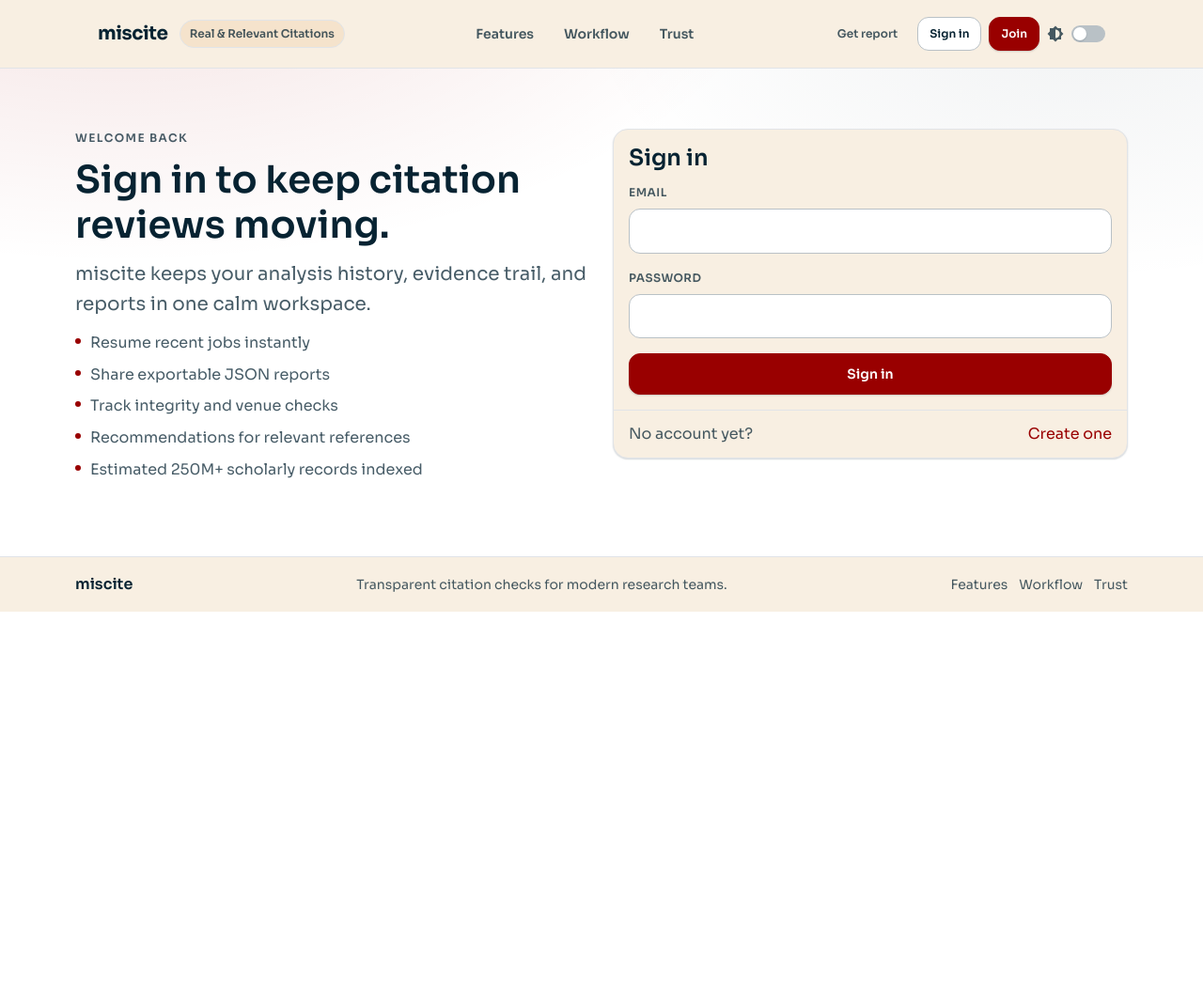
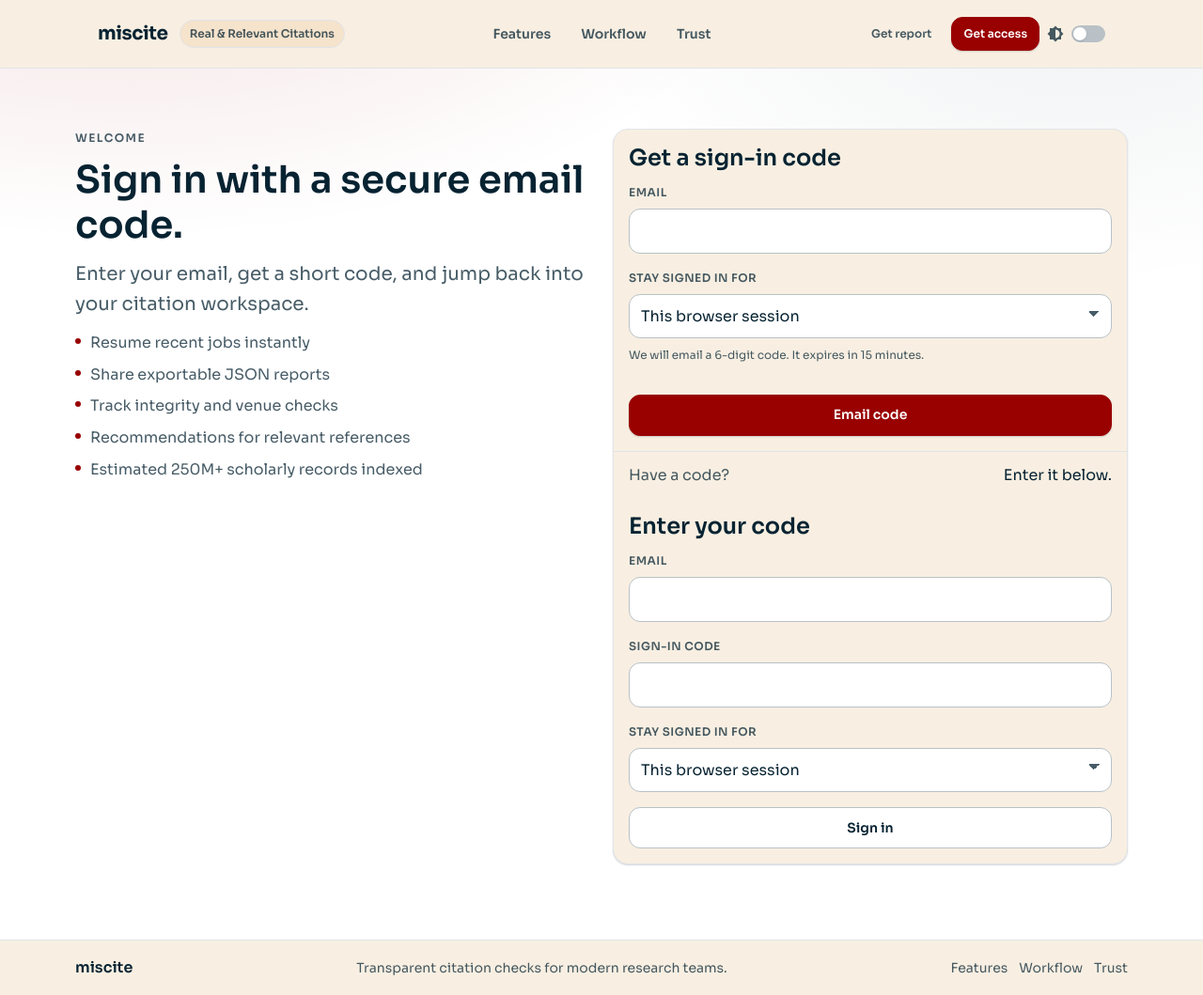
Before and after one commit to ma-ji/miscite, a FastAPI app: page /login in a window 1280 px wide. Shown: the whole page at 94% size. Before the commit the page ends 651 px from the top, so only its background shows below. Run offline with FastAPI, Linux system fonts and the light colour scheme; some libraries are stand-ins or nearby versions.

Commit message:
update login process

```diff
--- a/server/main.py
+++ b/server/main.py
@@ -30,7 +30,7 @@ def create_app() -> FastAPI:
     app.add_middleware(
         BodySizeLimitMiddleware,
         max_body_bytes=settings.max_body_mb * 1024 * 1024,
-        include_paths=("/upload", "/register", "/login", "/reports/access", "/billing", "/jobs"),
+        include_paths=("/upload", "/login", "/reports/access", "/billing", "/jobs"),
     )
     app.add_middleware(SecurityHeadersMiddleware, settings=settings)
 
--- a/server/miscite/middleware.py
+++ b/server/miscite/middleware.py
@@ -22,11 +22,12 @@ class SecurityHeadersMiddleware(BaseHTTPMiddleware):
         nonce = getattr(request.state, "csp_nonce", "")
         csp_parts = [
             "default-src 'self'",
-            f"script-src 'self' 'nonce-{nonce}'",
+            f"script-src 'self' 'nonce-{nonce}' https://challenges.cloudflare.com",
             "style-src 'self' 'unsafe-inline' https://fonts.googleapis.com",
             "font-src 'self' https://fonts.gstatic.com",
             "img-src 'self' data:",
-            "connect-src 'self'",
+            "connect-src 'self' https://challenges.cloudflare.com",
+            "frame-src https://challenges.cloudflare.com",
             "frame-ancestors 'none'",
             "base-uri 'self'",
             "form-action 'self'",
--- a/server/miscite/routes/auth.py
+++ b/server/miscite/routes/auth.py
@@ -1,13 +1,17 @@
 from __future__ import annotations
+
+import datetime as dt
+import secrets
 
 from fastapi import APIRouter, Depends, Form, Request
 from fastapi.responses import RedirectResponse
-from sqlalchemy import select
+from sqlalchemy import delete, select
 from sqlalchemy.orm import Session
 
 from server.miscite.config import Settings
 from server.miscite.db import db_session
-from server.miscite.models import User
+from server.miscite.email import send_login_code_email
+from server.miscite.models import LoginCode, User
 from server.miscite.rate_limit import enforce_rate_limit
 from server.miscite.security import (
     clear_csrf_cookie,
@@ -15,111 +19,325 @@ from server.miscite.security import (
     create_session,
     delete_session,
     get_session_cookie,
+    hash_login_code,
     hash_password,
     require_csrf,
     require_user,
     set_csrf_cookie,
     set_session_cookie,
-    verify_password,
 )
+from server.miscite.turnstile import verify_turnstile
 from server.miscite.web import template_context, templates
 
 router = APIRouter()
 
 
-@router.get("/login")
-def login_page(request: Request):
-    return templates.TemplateResponse("login.html", template_context(request, title="Login"))
+_SESSION_CHOICES = {
+    "session": {"label": "This session", "days": None},
+    "7": {"label": "7 days", "days": 7},
+    "30": {"label": "30 days", "days": 30},
+}
 
 
-@router.post("/login")
-def login_action(
+def _normalize_email(value: str) -> str:
+    return value.strip().lower()
+
+
+def _session_choice(raw: str | None, settings: Settings) -> tuple[str, int, bool]:
+    key = (raw or "").strip().lower()
+    if key not in _SESSION_CHOICES:
+        key = "session"
+    days = _SESSION_CHOICES[key]["days"]
+    if days is None:
+        return key, settings.session_days, False
+    return key, int(days), True
+
+
+def _generate_login_code(length: int) -> str:
+    value = secrets.randbelow(10**length)
+    return str(value).zfill(length)
+
+
+def _mailgun_ready(settings: Settings) -> bool:
+    return bool(settings.mailgun_api_key and settings.mailgun_domain and settings.mailgun_sender)
+
+
+def _turnstile_ready(settings: Settings) -> bool:
+    return bool(settings.turnstile_site_key and settings.turnstile_secret_key)
+
+
+def _client_ip(request: Request, settings: Settings) -> str | None:
+    if settings.trust_proxy:
+        forwarded = request.headers.get("x-forwarded-for", "")
+        if forwarded:
+            return forwarded.split(",")[0].strip()
+    client = request.client
+    return client.host if client else None
+
+
+@router.get("/login")
+def login_page(request: Request, email: str | None = None, session_length: str | None = None):
+    settings: Settings = request.app.state.settings
+    session_choice, _, _ = _session_choice(session_length, settings)
+    return templates.TemplateResponse(
+        "login.html",
+        template_context(
+            request,
+            title="Sign in",
+            login_email=email or "",
+            session_choice=session_choice,
+            code_sent=False,
+            login_code_length=settings.login_code_length,
+            login_code_ttl_minutes=settings.login_code_ttl_minutes,
+            turnstile_site_key=settings.turnstile_site_key,
+        ),
+    )
+
+
+@router.post("/login/request")
+def login_request(
     request: Request,
     email: str = Form(...),
-    password: str = Form(...),
+    session_length: str = Form("session"),
+    turnstile_response: str = Form("", alias="cf-turnstile-response"),
     db: Session = Depends(db_session),
 ):
     settings: Settings = request.app.state.settings
     enforce_rate_limit(
         request,
         settings=settings,
-        key="login",
-        limit=settings.rate_limit_login,
+        key="login_request",
+        limit=settings.rate_limit_login_request,
         window_seconds=settings.rate_limit_window_seconds,
     )
-    normalized_email = email.strip().lower()
-    user = db.scalar(select(User).where(User.email == normalized_email))
-    if user is None or not verify_password(password, user.password_hash):
+    normalized_email = _normalize_email(email)
+    session_choice, _, _ = _session_choice(session_length, settings)
+    if not normalized_email:
         return templates.TemplateResponse(
             "login.html",
             template_context(
                 request,
-                title="Login",
-                flash={"level": "red", "message": "Invalid email or password."},
+                title="Sign in",
+                login_email="",
+                session_choice=session_choice,
+                code_sent=False,
+                login_code_length=settings.login_code_length,
+                login_code_ttl_minutes=settings.login_code_ttl_minutes,
+                turnstile_site_key=settings.turnstile_site_key,
+                flash={"level": "red", "message": "Enter a valid email address."},
             ),
-            status_code=401,
+            status_code=400,
         )
 
-    token, csrf = create_session(db, user=user, session_days=settings.session_days)
-    response = RedirectResponse("/dashboard", status_code=303)
-    set_session_cookie(response, token=token, settings=settings)
-    set_csrf_cookie(response, token=csrf, settings=settings)
-    return response
+    if not _turnstile_ready(settings):
+        return templates.TemplateResponse(
+            "login.html",
+            template_context(
+                request,
+                title="Sign in",
+                login_email=normalized_email,
+                session_choice=session_choice,
+                code_sent=False,
+                login_code_length=settings.login_code_length,
+                login_code_ttl_minutes=settings.login_code_ttl_minutes,
+                turnstile_site_key=settings.turnstile_site_key,
+                flash={"level": "red", "message": "Turnstile is not configured. Contact support."},
+            ),
+            status_code=503,
+        )
+
+    ok, error = verify_turnstile(
+        settings,
+        token=turnstile_response,
+        remote_ip=_client_ip(request, settings),
+    )
+    if not ok:
+        return templates.TemplateResponse(
+            "login.html",
+            template_context(
+                request,
+                title="Sign in",
+                login_email=normalized_email,
+                session_choice=session_choice,
+                code_sent=False,
+                login_code_length=settings.login_code_length,
+                login_code_ttl_minutes=settings.login_code_ttl_minutes,
+                turnstile_site_key=settings.turnstile_site_key,
+                flash={"level": "red", "message": error or "Turnstile verification failed."},
+            ),
+            status_code=403,
+        )
+
+    if not _mailgun_ready(settings):
+        return templates.TemplateResponse(
+            "login.html",
+            template_context(
+                request,
+                title="Sign in",
+                login_email=normalized_email,
+                session_choice=session_choice,
+                code_sent=False,
+                login_code_length=settings.login_code_length,
+                login_code_ttl_minutes=settings.login_code_ttl_minutes,
+                turnstile_site_key=settings.turnstile_site_key,
+                flash={"level": "red", "message": "Email delivery is not configured. Contact support."},
+            ),
+            status_code=503,
+        )
+
+    now = dt.datetime.now(dt.UTC)
+    db.execute(delete(LoginCode).where(LoginCode.expires_at < now))
+    db.execute(delete(LoginCode).where(LoginCode.email == normalized_email))
+
+    code = _generate_login_code(settings.login_code_length)
+    db.add(
+        LoginCode(
+            email=normalized_email,
+            code_hash=hash_login_code(code),
+            created_at=now,
+            expires_at=now + dt.timedelta(minutes=settings.login_code_ttl_minutes),
+        )
+    )
+    try:
+        send_login_code_email(settings, to_email=normalized_email, code=code)
+    except Exception:
+        db.rollback()
+        return templates.TemplateResponse(
+            "login.html",
+            template_context(
+                request,
+                title="Sign in",
+                login_email=normalized_email,
+                session_choice=session_choice,
+                code_sent=False,
+                login_code_length=settings.login_code_length,
+                login_code_ttl_minutes=settings.login_code_ttl_minutes,
+                turnstile_site_key=settings.turnstile_site_key,
+                flash={"level": "red", "message": "We could not send your code. Please try again."},
+            ),
+            status_code=502,
+        )
+    db.commit()
+
+    return templates.TemplateResponse(
+        "login.html",
+        template_context(
+            request,
+            title="Sign in",
+            login_email=normalized_email,
+            session_choice=session_choice,
+            code_sent=True,
+            login_code_length=settings.login_code_length,
+            login_code_ttl_minutes=settings.login_code_ttl_minutes,
+            turnstile_site_key=settings.turnstile_site_key,
+            flash={"level": "green", "message": "Check your inbox for your sign-in code."},
+        ),
+    )
 
 
-@router.get("/register")
-def register_page(request: Request):
-    return templates.TemplateResponse("register.html", template_context(request, title="Register"))
-
-
-@router.post("/register")
-def register_action(
+@router.post("/login/verify")
+def login_verify(
     request: Request,
     email: str = Form(...),
-    password: str = Form(...),
+    code: str = Form(...),
+    session_length: str = Form("session"),
     db: Session = Depends(db_session),
 ):
     settings: Settings = request.app.state.settings
     enforce_rate_limit(
         request,
         settings=settings,
-        key="register",
-        limit=settings.rate_limit_register,
+        key="login_verify",
+        limit=settings.rate_limit_login_verify,
         window_seconds=settings.rate_limit_window_seconds,
     )
-    if settings.maintenance_mode:
+    normalized_email = _normalize_email(email)
+    code_value = "".join(code.split())
+    session_choice, session_days, persistent = _session_choice(session_length, settings)
+    if not normalized_email or not code_value:
         return templates.TemplateResponse(
-            "register.html",
+            "login.html",
             template_context(
                 request,
-                title="Register",
-                flash={"level": "amber", "message": settings.maintenance_message},
-            ),
-            status_code=503,
-        )
-    normalized_email = email.strip().lower()
-
-    existing = db.scalar(select(User).where(User.email == normalized_email))
-    if existing is not None:
-        return templates.TemplateResponse(
-            "register.html",
-            template_context(
-                request,
-                title="Register",
-                flash={"level": "amber", "message": "Email already registered. Please login."},
+                title="Sign in",
+                login_email=normalized_email,
+                session_choice=session_choice,
+                code_sent=False,
+                login_code_length=settings.login_code_length,
+                login_code_ttl_minutes=settings.login_code_ttl_minutes,
+                turnstile_site_key=settings.turnstile_site_key,
+                flash={"level": "red", "message": "Enter your email and code."},
             ),
             status_code=400,
         )
 
-    user = User(email=normalized_email, password_hash=hash_password(password))
-    db.add(user)
-    db.flush()
+    now = dt.datetime.now(dt.UTC)
+    db.execute(delete(LoginCode).where(LoginCode.expires_at < now))
+    login_code = db.scalar(
+        select(LoginCode)
+        .where(LoginCode.email == normalized_email)
+        .where(LoginCode.expires_at > now)
+        .order_by(LoginCode.created_at.desc())
+    )
+    if not login_code or hash_login_code(code_value) != login_code.code_hash:
+        return templates.TemplateResponse(
+            "login.html",
+            template_context(
+                request,
+                title="Sign in",
+                login_email=normalized_email,
+                session_choice=session_choice,
+                code_sent=False,
+                login_code_length=settings.login_code_length,
+                login_code_ttl_minutes=settings.login_code_ttl_minutes,
+                turnstile_site_key=settings.turnstile_site_key,
+                flash={"level": "red", "message": "Invalid or expired code."},
+            ),
+            status_code=401,
+        )
 
-    token, csrf = create_session(db, user=user, session_days=settings.session_days)
+    if settings.maintenance_mode:
+        existing = db.scalar(select(User).where(User.email == normalized_email))
+        if existing is None:
+            return templates.TemplateResponse(
+                "login.html",
+                template_context(
+                    request,
+                    title="Sign in",
+                    login_email=normalized_email,
+                    session_choice=session_choice,
+                    code_sent=False,
+                    login_code_length=settings.login_code_length,
+                    login_code_ttl_minutes=settings.login_code_ttl_minutes,
+                    turnstile_site_key=settings.turnstile_site_key,
+                    flash={"level": "amber", "message": settings.maintenance_message},
+                ),
+                status_code=503,
+            )
+
+    db.execute(delete(LoginCode).where(LoginCode.email == normalized_email))
+    user = db.scalar(select(User).where(User.email == normalized_email))
+    if user is None:
+        user = User(email=normalized_email, password_hash=hash_password(secrets.token_urlsafe(16)))
+        db.add(user)
+        db.flush()
+
+    token, csrf = create_session(db, user=user, session_days=session_days)
     response = RedirectResponse("/dashboard", status_code=303)
-    set_session_cookie(response, token=token, settings=settings)
-    set_csrf_cookie(response, token=csrf, settings=settings)
+    max_age_seconds = int(dt.timedelta(days=session_days).total_seconds()) if persistent else None
+    set_session_cookie(response, token=token, settings=settings, max_age_seconds=max_age_seconds)
+    set_csrf_cookie(response, token=csrf, settings=settings, max_age_seconds=max_age_seconds)
     return response
+
+
+@router.get("/register")
+def register_page(request: Request):
+    return RedirectResponse("/login", status_code=303)
+
+
+@router.post("/register")
+def register_action(request: Request):
+    return RedirectResponse("/login", status_code=303)
 
 
 @router.post("/logout")
--- a/server/miscite/static/styles.css
+++ b/server/miscite/static/styles.css
@@ -1015,7 +1015,7 @@ p {
 
 .landing-proof {
   display: grid;
-  grid-template-columns: repeat(auto-fit, minmax(180px, 1fr));
+  grid-template-columns: repeat(3, minmax(180px, 1fr));
   gap: var(--space-3);
 }
 
@@ -1933,7 +1933,7 @@ pre {
 
 .ds-severity-grid {
   display: grid;
-  grid-template-columns: repeat(auto-fit, minmax(160px, 1fr));
+  grid-template-columns: repeat(3, minmax(160px, 1fr));
   gap: var(--space-3);
 }
 
@@ -1985,6 +1985,23 @@ pre {
   color: var(--muted);
 }
 
+@media (max-width: 900px) {
+  .landing-proof {
+    grid-template-columns: repeat(2, minmax(180px, 1fr));
+  }
+
+  .ds-severity-grid {
+    grid-template-columns: repeat(2, minmax(160px, 1fr));
+  }
+}
+
+@media (max-width: 640px) {
+  .landing-proof,
+  .ds-severity-grid {
+    grid-template-columns: 1fr;
+  }
+}
+
 @media (max-width: 960px) {
   .ds-issue-summary,
   .ds-issue-context {
--- a/server/miscite/templates/base.html
+++ b/server/miscite/templates/base.html
@@ -16,7 +16,9 @@
     {% if not pdf_view %}
       <link href="https://fonts.googleapis.com/icon?family=Material+Icons" rel="stylesheet" />
     {% endif %}
-    <link rel="stylesheet" href="/static/styles.css" />
+    {% if not pdf_view %}
+      <link rel="stylesheet" href="/static/styles.css" />
+    {% endif %}
   </head>
   <body>
     <a class="skip-link" href="#main">Skip to content</a>
@@ -53,8 +55,7 @@
               <button class="ds-button ds-button--secondary ds-button--sm" type="submit">Logout</button>
             </form>
           {% else %}
-            <a class="ds-button ds-button--secondary ds-button--sm" href="/login">Sign in</a>
-            <a class="ds-button ds-button--primary ds-button--sm" href="/register">Join</a>
+            <a class="ds-button ds-button--primary ds-button--sm" href="/login">Get access</a>
           {% endif %}
           <label class="ds-toggle app-theme-switch" aria-label="Toggle theme">
             <i class="material-icons app-theme-icon" aria-hidden="true">brightness_6</i>
--- a/server/miscite/templates/job.html
+++ b/server/miscite/templates/job.html
@@ -31,11 +31,10 @@
             <div class="card-content">
               <h3>Read-only report</h3>
               <p class="miscite-muted">
-                This view is shared via access token. Sign in to manage jobs and exports.
+                This view is shared via access token. Get access to manage jobs and exports.
               </p>
               <div class="ds-stack">
-                <a class="ds-button ds-button--secondary" href="/login">Sign in</a>
-                <a class="ds-button ds-button--ghost" href="/register">Create account</a>
+                <a class="ds-button ds-button--primary" href="/login">Get access</a>
               </div>
             </div>
           </div>
--- a/server/miscite/templates/login.html
+++ b/server/miscite/templates/login.html
@@ -3,10 +3,10 @@
   <section class="ds-section">
     <div class="ds-grid">
       <div class="span-6">
-        <p class="eyebrow">Welcome back</p>
-        <h1>Sign in to keep citation reviews moving.</h1>
+        <p class="eyebrow">Welcome</p>
+        <h1>Sign in with a secure email code.</h1>
         <p class="lead">
-          miscite keeps your analysis history, evidence trail, and reports in one calm workspace.
+          Enter your email, get a short code, and jump back into your citation workspace.
         </p>
         <ul class="ds-list">
           <li>Resume recent jobs instantly</li>
@@ -19,25 +19,88 @@
       <div class="span-6">
         <div class="ds-card">
           <div class="card-content">
-            <h3>Sign in</h3>
-            <form method="post" action="/login" class="ds-stack">
+            <h3>Get a sign-in code</h3>
+            <form method="post" action="/login/request" class="ds-stack">
               <div class="form-field">
                 <label class="form-label" for="email">Email</label>
-                <input id="email" name="email" type="email" required autocomplete="email" />
+                <input
+                  id="email"
+                  name="email"
+                  type="email"
+                  required
+                  autocomplete="email"
+                  value="{{ login_email }}"
+                />
               </div>
               <div class="form-field">
-                <label class="form-label" for="password">Password</label>
-                <input id="password" name="password" type="password" required autocomplete="current-password" />
+                <label class="form-label" for="session-length">Stay signed in for</label>
+                <select id="session-length" name="session_length">
+                  <option value="session" {{ "selected" if session_choice == "session" else "" }}>
+                    This browser session
+                  </option>
+                  <option value="7" {{ "selected" if session_choice == "7" else "" }}>7 days</option>
+                  <option value="30" {{ "selected" if session_choice == "30" else "" }}>30 days</option>
+                </select>
+                <p class="form-help">
+                  We will email a {{ login_code_length }}-digit code. It expires in {{ login_code_ttl_minutes }} minutes.
+                </p>
               </div>
-              <button class="ds-button ds-button--primary" type="submit">Sign in</button>
+              <div class="form-field">
+                <div
+                  class="cf-turnstile"
+                  data-sitekey="{{ turnstile_site_key }}"
+                  data-theme="auto"
+                ></div>
+              </div>
+              <button class="ds-button ds-button--primary" type="submit">Email code</button>
             </form>
           </div>
           <div class="card-action">
-            <span class="miscite-muted">No account yet?</span>
-            <a href="/register">Create one</a>
+            <span class="miscite-muted">Have a code?</span>
+            <span>Enter it below.</span>
+          </div>
+          <div class="card-content">
+            <h3>Enter your code</h3>
+            <form method="post" action="/login/verify" class="ds-stack">
+              <div class="form-field">
+                <label class="form-label" for="verify-email">Email</label>
+                <input
+                  id="verify-email"
+                  name="email"
+                  type="email"
+                  required
+                  autocomplete="email"
+                  value="{{ login_email }}"
+                />
+              </div>
+              <div class="form-field">
+                <label class="form-label" for="code">Sign-in code</label>
+                <input
+                  id="code"
+                  name="code"
+                  type="text"
+                  inputmode="numeric"
+                  autocomplete="one-time-code"
+                  maxlength="{{ login_code_length }}"
+                  required
+                />
+              </div>
+              <div class="form-field">
+                <label class="form-label" for="verify-session-length">Stay signed in for</label>
+                <select id="verify-session-length" name="session_length">
+                  <option value="session" {{ "selected" if session_choice == "session" else "" }}>
+                    This browser session
+                  </option>
+                  <option value="7" {{ "selected" if session_choice == "7" else "" }}>7 days</option>
+                  <option value="30" {{ "selected" if session_choice == "30" else "" }}>30 days</option>
+                </select>
+              </div>
+              <button class="ds-button ds-button--secondary" type="submit">Sign in</button>
+            </form>
           </div>
         </div>
       </div>
     </div>
   </section>
+  <script src="https://challenges.cloudflare.com/turnstile/v0/api.js" async defer></script>
 {% endblock %}
```
Also changed, not shown: AGENTS.md (+9 -1 lines), server/miscite/config.py (+36 -6 lines), server/miscite/email.py (added, +59 -0 lines), server/miscite/models.py (+10 -0 lines), server/miscite/security.py (+25 -4 lines), server/miscite/templates/home.html (+4 -5 lines), server/miscite/templates/register.html (deleted, +0 -56 lines), server/miscite/turnstile.py (added, +35 -0 lines), README.md, 1 other file.
